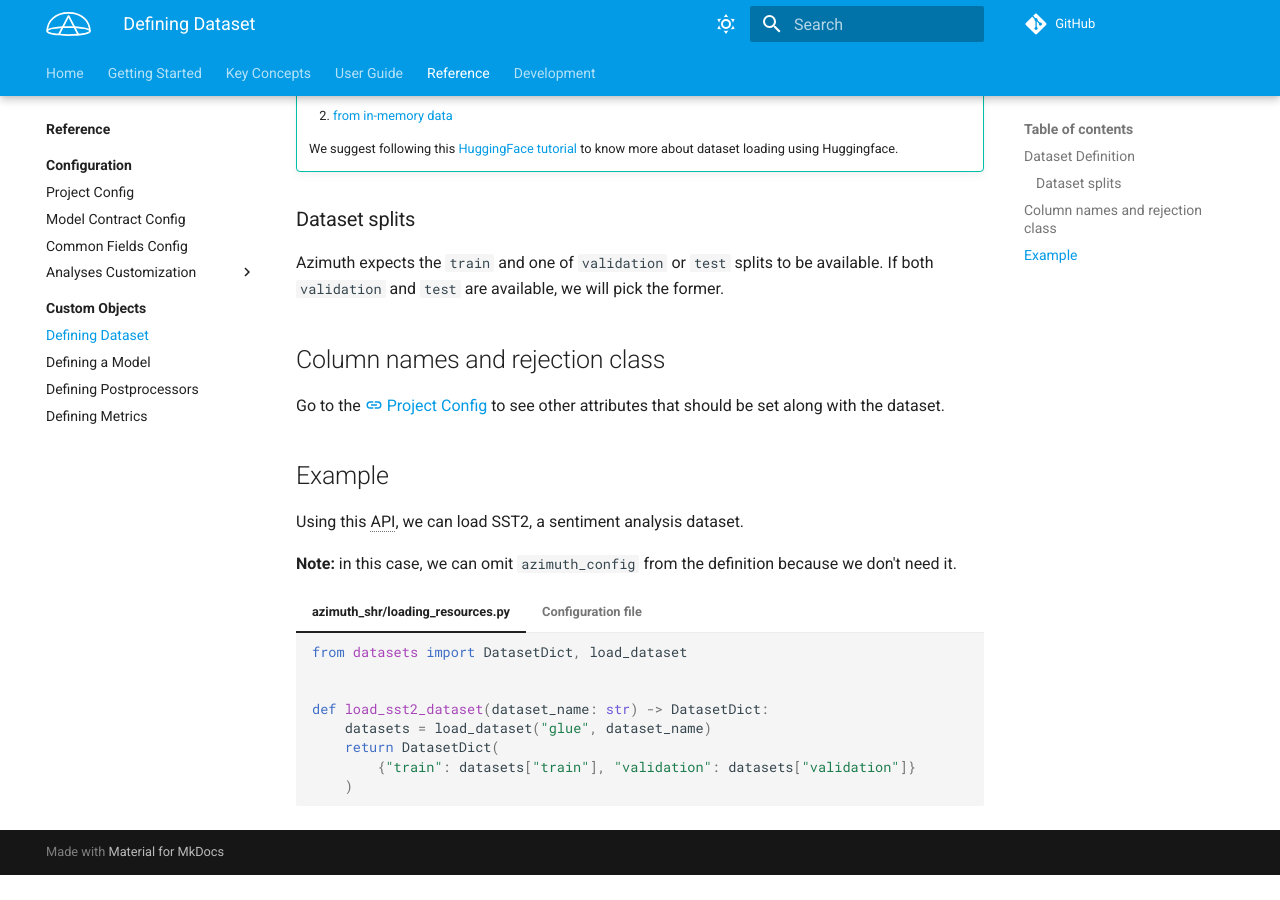
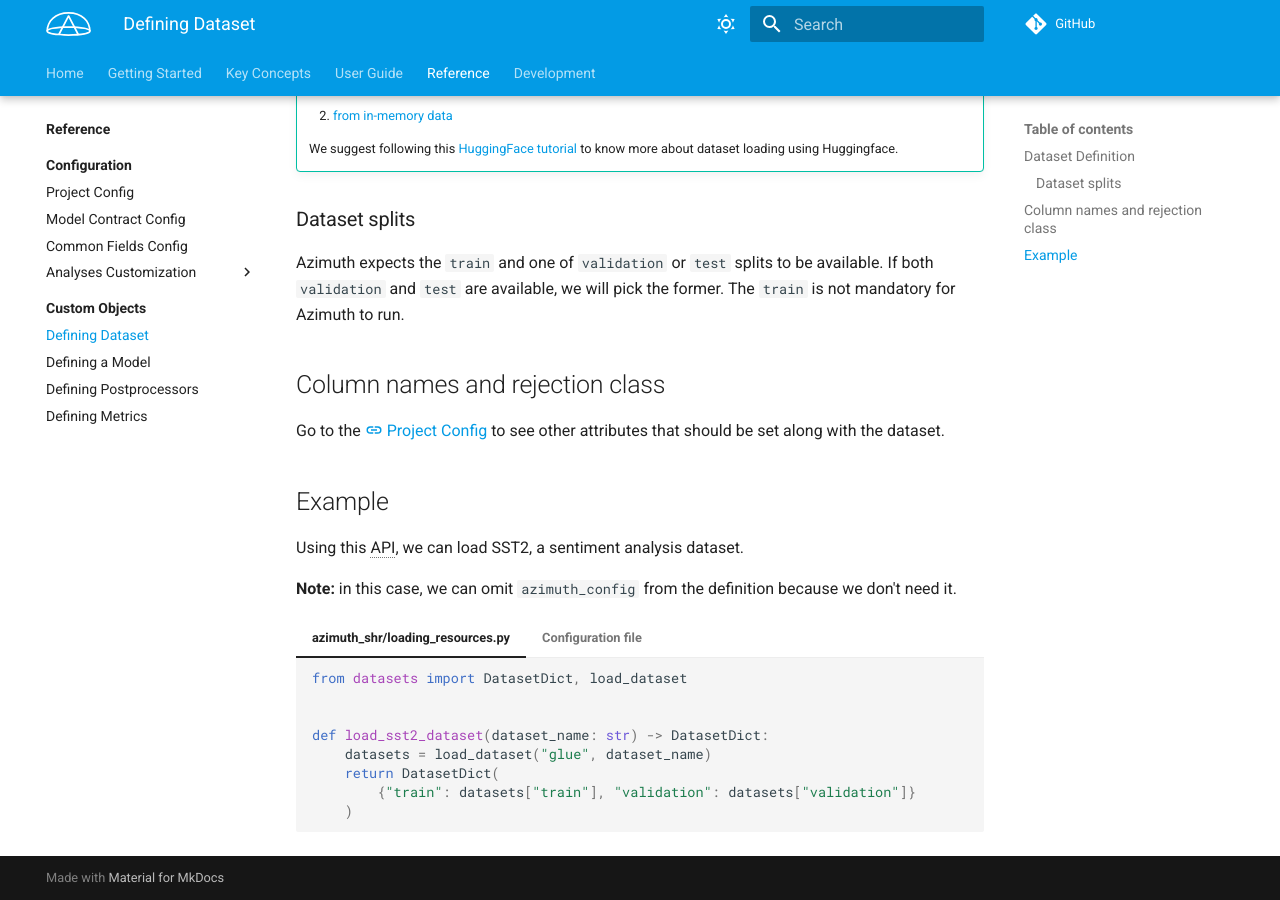
Before and after one commit to ServiceNow/azimuth, an MkDocs documentation site: the page built from docs/docs/reference/custom-objects/dataset.md, in a window 1280 px wide and 900 px high, scrolled down 662 px. Built offline with MkDocs 1.6.1 and Material for MkDocs 9.7.7, drawn with Linux system fonts in a browser that asks for light colours; comment, search, counter and statistics services are not loaded; before the commit the page ends 1537 px from its top, so only the background shows below that.

Commit message:
Apply suggestions from code review
Co-authored-by: Frédéric Branchaud-Charron <frederic.branchaud.charron@gmail.com>

```diff
--- a/docs/docs/reference/custom-objects/dataset.md
+++ b/docs/docs/reference/custom-objects/dataset.md
@@ -34,7 +34,7 @@ def load_your_dataset(azimuth_config: AzimuthConfig, **kwargs) -> DatasetDict:
 ### Dataset splits
 
 Azimuth expects the `train` and one of `validation` or `test` splits to be available. If
-both `validation` and `test` are available, we will pick the former.
+both `validation` and `test` are available, we will pick the former. The `train` is not mandatory for Azimuth to run.
 
 ## Column names and rejection class
 
```
Also changed, not shown: docs/docs/getting-started/c-run.md (+1 -1 lines), docs/docs/reference/configuration/model_contract.md (+1 -1 lines), docs/docs/reference/configuration/project.md (+1 -1 lines).
